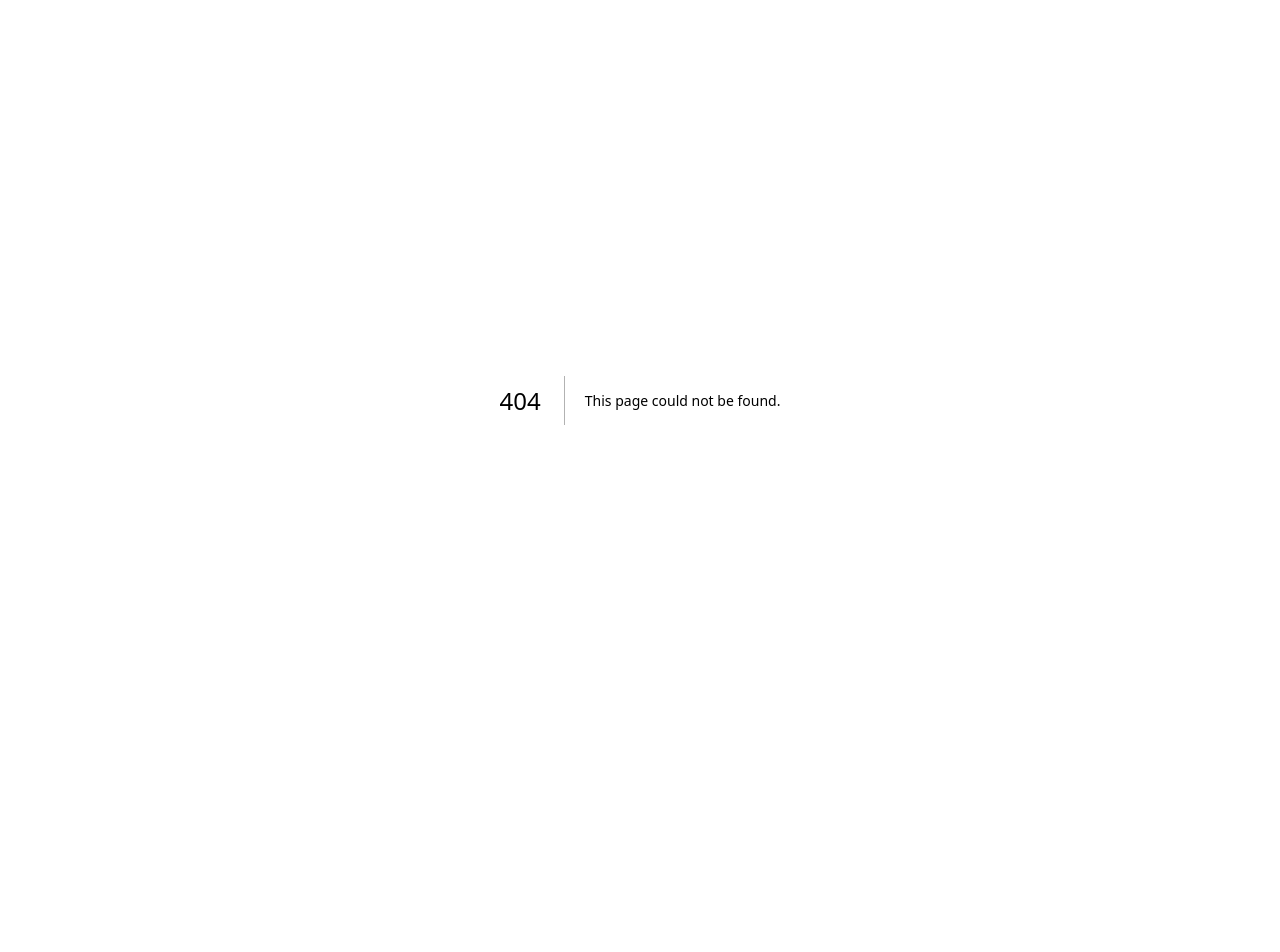
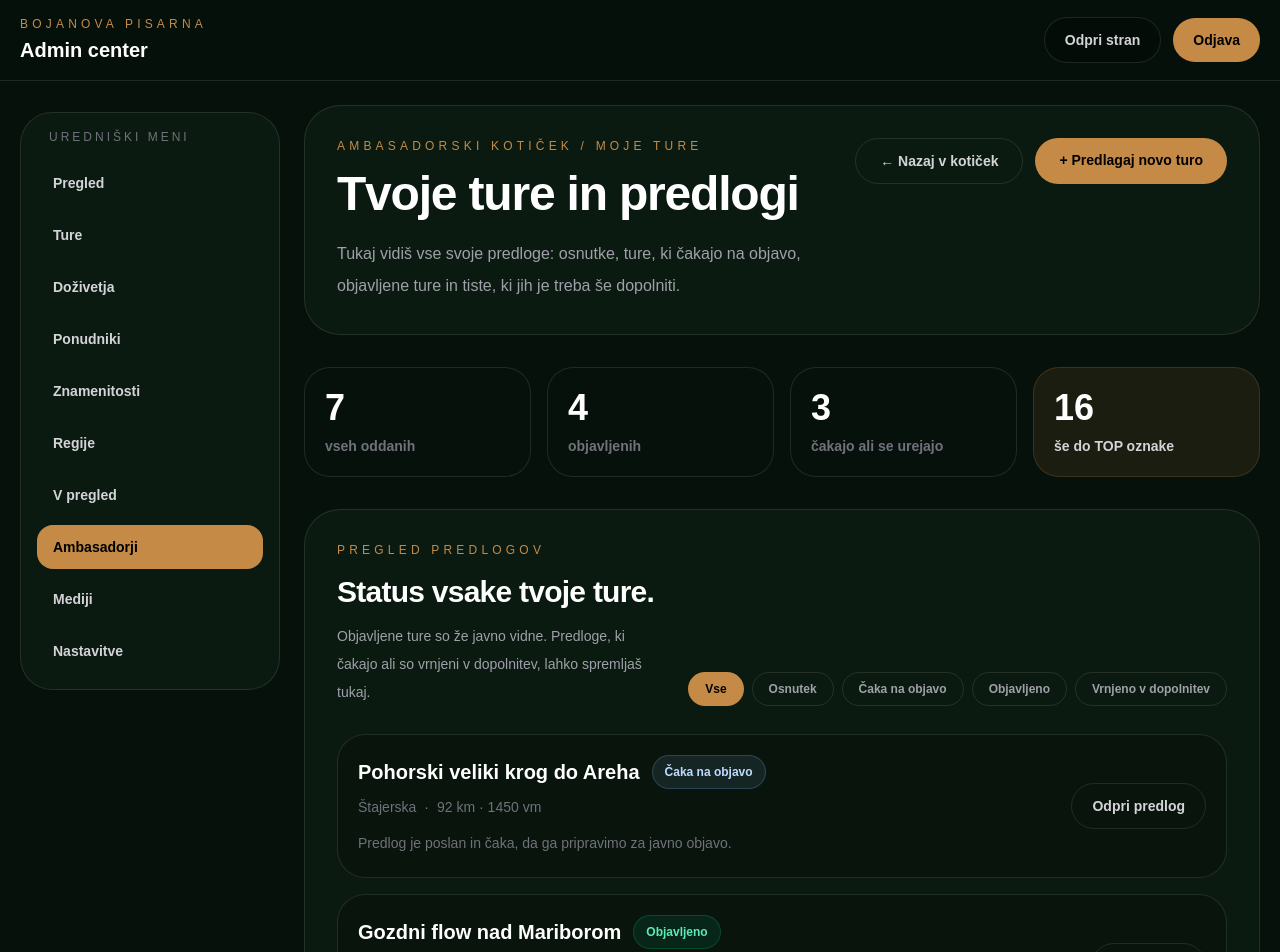
Before and after one commit to rabojan/bojan-on-bike-app, a Next.js app: page /admin/ambasador/ture in a window 1280 px wide. Before the commit this address had no page. Shown: the top 952 px of the page. Before the commit the page ends 800 px from the top, so only its background shows below. Built offline with nearby package versions, Linux system fonts and the light colour scheme; sample sign-in values are in the browser's storage.

Commit message:
Add ambassador trails overview page

```diff
--- /dev/null
+++ b/app/admin/ambasador/ture/page.tsx
@@ -0,0 +1,191 @@
+import Link from "next/link";
+
+import AdminShell from "@/components/AdminShell";
+
+const trails = [
+  {
+    title: "Pohorski veliki krog do Areha",
+    region: "Štajerska",
+    status: "Čaka na objavo",
+    meta: "92 km · 1450 vm",
+    note: "Predlog je poslan in čaka, da ga pripravimo za javno objavo.",
+    action: "Odpri predlog",
+  },
+  {
+    title: "Gozdni flow nad Mariborom",
+    region: "Štajerska",
+    status: "Objavljeno",
+    meta: "32 km · 890 vm",
+    note: "Tura je objavljena in povezana s tvojim ambasadorskim profilom.",
+    action: "Poglej turo",
+  },
+  {
+    title: "Makadamski krog ob Dravi",
+    region: "Štajerska",
+    status: "Vrnjeno v dopolnitev",
+    meta: "54 km · 620 vm",
+    note: "Pred objavo je treba dopolniti nekaj podatkov ali utrinkov.",
+    action: "Dopolni predlog",
+  },
+  {
+    title: "Razgledni krog nad mestom",
+    region: "Štajerska",
+    status: "Osnutek",
+    meta: "41 km · 720 vm",
+    note: "Predlog še ni poslan. Lahko ga dokončaš in pošlješ v objavo.",
+    action: "Nadaljuj urejanje",
+  },
+];
+
+const filters = ["Vse", "Osnutek", "Čaka na objavo", "Objavljeno", "Vrnjeno v dopolnitev"];
+
+function StatusBadge({ status }: { status: string }) {
+  const tone =
+    status === "Objavljeno"
+      ? "border-emerald-400/20 bg-emerald-400/10 text-emerald-300"
+      : status === "Vrnjeno v dopolnitev"
+        ? "border-[#c58b46]/20 bg-[#c58b46]/10 text-[#c58b46]"
+        : status === "Osnutek"
+          ? "border-white/10 bg-white/5 text-zinc-400"
+          : "border-blue-300/20 bg-blue-300/10 text-blue-200";
+
+  return (
+    <span className={`whitespace-nowrap rounded-full border px-3 py-2 text-xs font-bold ${tone}`}>
+      {status}
+    </span>
+  );
+}
+
+export default function AmbassadorTrailsPage() {
+  return (
+    <AdminShell active="ambasadorji">
+      <div className="space-y-8">
+        <section className="rounded-[36px] border border-white/10 bg-[#0b1a10] p-6 md:p-8">
+          <div className="grid gap-6 lg:grid-cols-[1fr_auto] lg:items-start">
+            <div>
+              <div className="text-xs uppercase tracking-[0.35em] text-[#c58b46]">
+                Ambasadorski kotiček / Moje ture
+              </div>
+
+              <h1 className="mt-4 text-4xl font-black tracking-tight text-white md:text-5xl">
+                Tvoje ture in predlogi
+              </h1>
+
+              <p className="mt-5 max-w-3xl text-base leading-8 text-zinc-400">
+                Tukaj vidiš vse svoje predloge: osnutke, ture, ki čakajo na objavo,
+                objavljene ture in tiste, ki jih je treba še dopolniti.
+              </p>
+            </div>
+
+            <div className="flex flex-wrap gap-3">
+              <Link
+                href="/admin/ambasador/koticek"
+                className="rounded-full border border-white/10 px-6 py-3 text-sm font-bold text-zinc-300"
+              >
+                ← Nazaj v kotiček
+              </Link>
+
+              <Link
+                href="/admin/predlog-ture/nova"
+                className="rounded-full bg-[#c58b46] px-6 py-3 text-sm font-black text-black"
+              >
+                + Predlagaj novo turo
+              </Link>
+            </div>
+          </div>
+        </section>
+
+        <section className="grid gap-4 md:grid-cols-4">
+          <div className="rounded-[26px] border border-white/10 bg-[#07110b] p-5">
+            <div className="text-4xl font-black text-white">7</div>
+            <div className="mt-2 text-sm font-semibold text-zinc-500">vseh oddanih</div>
+          </div>
+
+          <div className="rounded-[26px] border border-white/10 bg-[#07110b] p-5">
+            <div className="text-4xl font-black text-white">4</div>
+            <div className="mt-2 text-sm font-semibold text-zinc-500">objavljenih</div>
+          </div>
+
+          <div className="rounded-[26px] border border-white/10 bg-[#07110b] p-5">
+            <div className="text-4xl font-black text-white">3</div>
+            <div className="mt-2 text-sm font-semibold text-zinc-500">čakajo ali se urejajo</div>
+          </div>
+
+          <div className="rounded-[26px] border border-[#c58b46]/20 bg-[#c58b46]/10 p-5">
+            <div className="text-4xl font-black text-white">16</div>
+            <div className="mt-2 text-sm font-semibold text-zinc-300">še do TOP oznake</div>
+          </div>
+        </section>
+
+        <section className="rounded-[36px] border border-white/10 bg-[#0b1a10] p-6 md:p-8">
+          <div className="grid gap-5 lg:grid-cols-[1fr_auto] lg:items-end">
+            <div>
+              <div className="text-xs uppercase tracking-[0.35em] text-[#c58b46]">
+                Pregled predlogov
+              </div>
+
+              <h2 className="mt-4 text-3xl font-black tracking-tight text-white">
+                Status vsake tvoje ture.
+              </h2>
+
+              <p className="mt-3 max-w-2xl text-sm leading-7 text-zinc-400">
+                Objavljene ture so že javno vidne. Predloge, ki čakajo ali so
+                vrnjeni v dopolnitev, lahko spremljaš tukaj.
+              </p>
+            </div>
+
+            <div className="flex flex-wrap gap-2">
+              {filters.map((filter) => (
+                <button
+                  key={filter}
+                  className={`rounded-full border px-4 py-2 text-xs font-bold ${
+                    filter === "Vse"
+                      ? "border-[#c58b46]/20 bg-[#c58b46] text-black"
+                      : "border-white/10 text-zinc-400"
+                  }`}
+                >
+                  {filter}
+                </button>
+              ))}
+            </div>
+          </div>
+
+          <div className="mt-7 grid gap-4">
+            {trails.map((trail) => (
+              <article
+                key={trail.title}
+                className="grid gap-5 rounded-[28px] border border-white/10 bg-black/20 p-5 md:grid-cols-[1fr_auto] md:items-center"
+              >
+                <div className="min-w-0">
+                  <div className="flex flex-wrap items-center gap-3">
+                    <h3 className="text-xl font-black leading-tight text-white">
+                      {trail.title}
+                    </h3>
+
+                    <StatusBadge status={trail.status} />
+                  </div>
+
+                  <div className="mt-2 flex flex-wrap gap-2 text-sm text-zinc-500">
+                    <span>{trail.region}</span>
+                    <span>·</span>
+                    <span>{trail.meta}</span>
+                  </div>
+
+                  <p className="mt-3 max-w-2xl text-sm leading-7 text-zinc-500">
+                    {trail.note}
+                  </p>
+                </div>
+
+                <div className="flex flex-wrap gap-3 md:justify-end">
+                  <button className="rounded-full border border-white/10 px-5 py-3 text-sm font-bold text-zinc-300">
+                    {trail.action}
+                  </button>
+                </div>
+              </article>
+            ))}
+          </div>
+        </section>
+      </div>
+    </AdminShell>
+  );
+}
```
